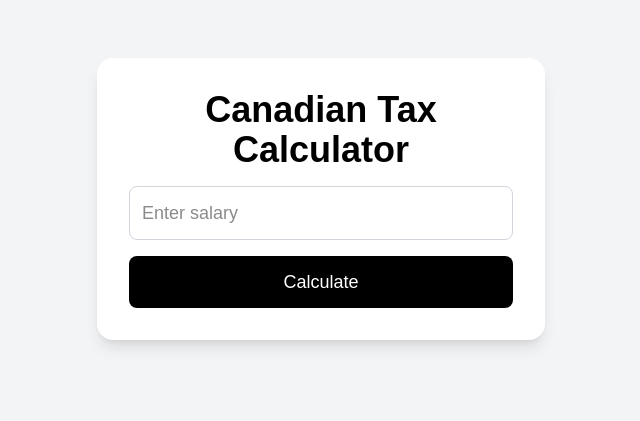
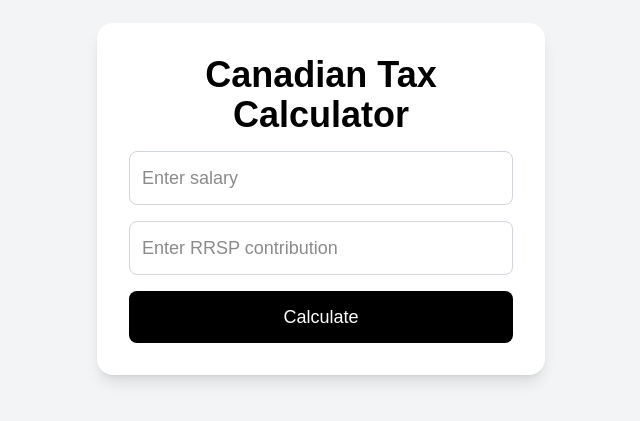
Before and after one commit to thanhtpham116/tax-dashboard, a Next.js app: page / in a window 1280 px wide. Shown: the part 201-622 px from the top of the page, without its empty margins (319-959 px from the left). Built offline with nearby package versions, Linux system fonts and the light colour scheme.

Commit message:
added rrsp

```diff
--- a/src/app/page.js
+++ b/src/app/page.js
@@ -12,6 +12,7 @@ import {
 
 export default function Home() {
   const [salary, setSalary] = useState("");
+  const [rrsp, setRrsp] = useState("");
   const [results, setResults] = useState(null);
 const formatCurrency = (value) => {
   return value.toLocaleString("en-CA", {
@@ -21,22 +22,24 @@ const formatCurrency = (value) => {
 };
   const calculateTax = () => {
   const income = Number(salary);
+  const rrspContribution = Number(rrsp);
+  const taxableIncome = income - rrspContribution;
 if (!salary || income <= 0) {
   alert("Please enter a valid income.");
   return;
 }
 let federalTaxRate;
 let quebecTaxRate;
-if (income <= 50000) {
+if (taxableIncome <= 50000) {
   federalTaxRate = 0.15;
-} else if (income <= 100000) {
+} else if (taxableIncome <= 100000) {
   federalTaxRate = 0.20;
 } else {
   federalTaxRate = 0.25;
 }
-if (income <= 50000) {
+if (taxableIncome <= 50000) {
   quebecTaxRate = 0.10;
-} else if (income <= 100000) {
+} else if (taxableIncome <= 100000) {
   quebecTaxRate = 0.15;
 } else {
   quebecTaxRate = 0.20;
@@ -48,8 +51,12 @@ const quebecTax = income * quebecTaxRate;
   const totalTax = federalTax + quebecTax;
 
   const netIncome = income - totalTax;
+  const taxSavings = rrspContribution * 0.25;
 
   setResults({
+    taxableIncome,
+rrspContribution,
+taxSavings,
     federalTax,
     quebecTax,
     totalTax,
@@ -87,6 +94,13 @@ const quebecTax = income * quebecTaxRate;
         onChange={(e) => setSalary(e.target.value)}
         className="border border-gray-300 p-3 rounded-lg w-full text-lg"
       />
+      <input
+  type="number"
+  placeholder="Enter RRSP contribution"
+  value={rrsp}
+  onChange={(e) => setRrsp(e.target.value)}
+  className="border border-gray-300 p-3 rounded-lg w-full text-lg"
+/>
 
       <button
         onClick={calculateTax}
@@ -98,6 +112,15 @@ const quebecTax = income * quebecTaxRate;
 {results && (
   <div className="bg-gray-50 rounded-xl p-4 flex flex-col gap-3 text-lg">
     <p className="flex justify-between">
+      <p className="flex justify-between">
+  <span>RRSP Contribution</span>
+  <span>{formatCurrency(results.rrspContribution)}</span>
+</p>
+
+<p className="flex justify-between">
+  <span>Taxable Income</span>
+  <span>{formatCurrency(results.taxableIncome)}</span>
+</p>
   <span>Federal Tax</span>
   <span>${results.federalTax.toFixed(2)}</span>
  {formatCurrency(results.federalTax)}</p>
@@ -111,6 +134,10 @@ const quebecTax = income * quebecTaxRate;
   <span>Total Tax</span>
   <span>${results.totalTax.toFixed(2)}</span>
  {formatCurrency(results.totalTax)}</p>
+ <p className="flex justify-between font-bold text-blue-600">
+  <span>Estimated Tax Savings</span>
+  <span>{formatCurrency(results.taxSavings)}</span>
+</p>
 
     <p className="flex justify-between font-bold text-green-600">
   <span>Net Income</span>
```
